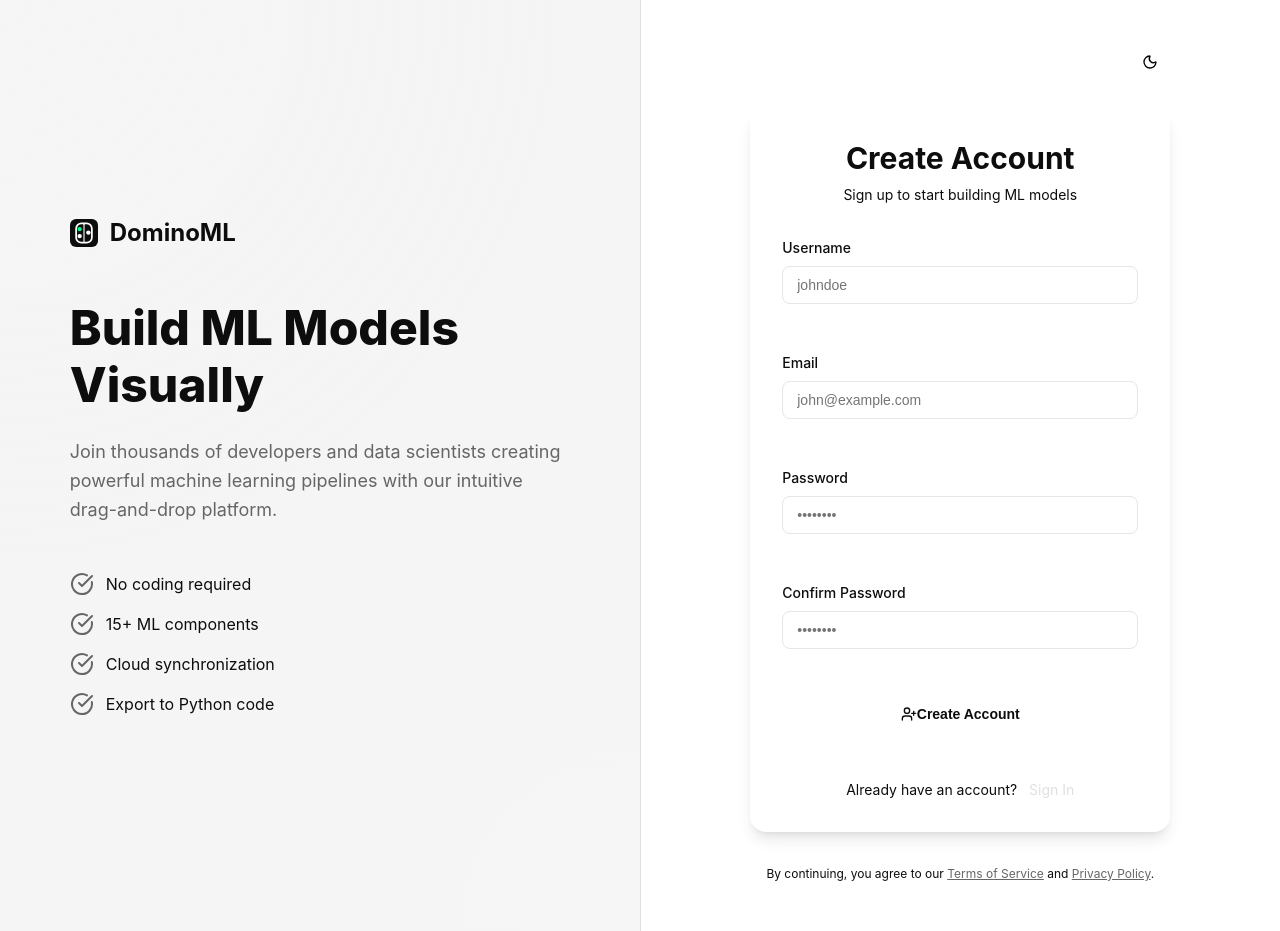
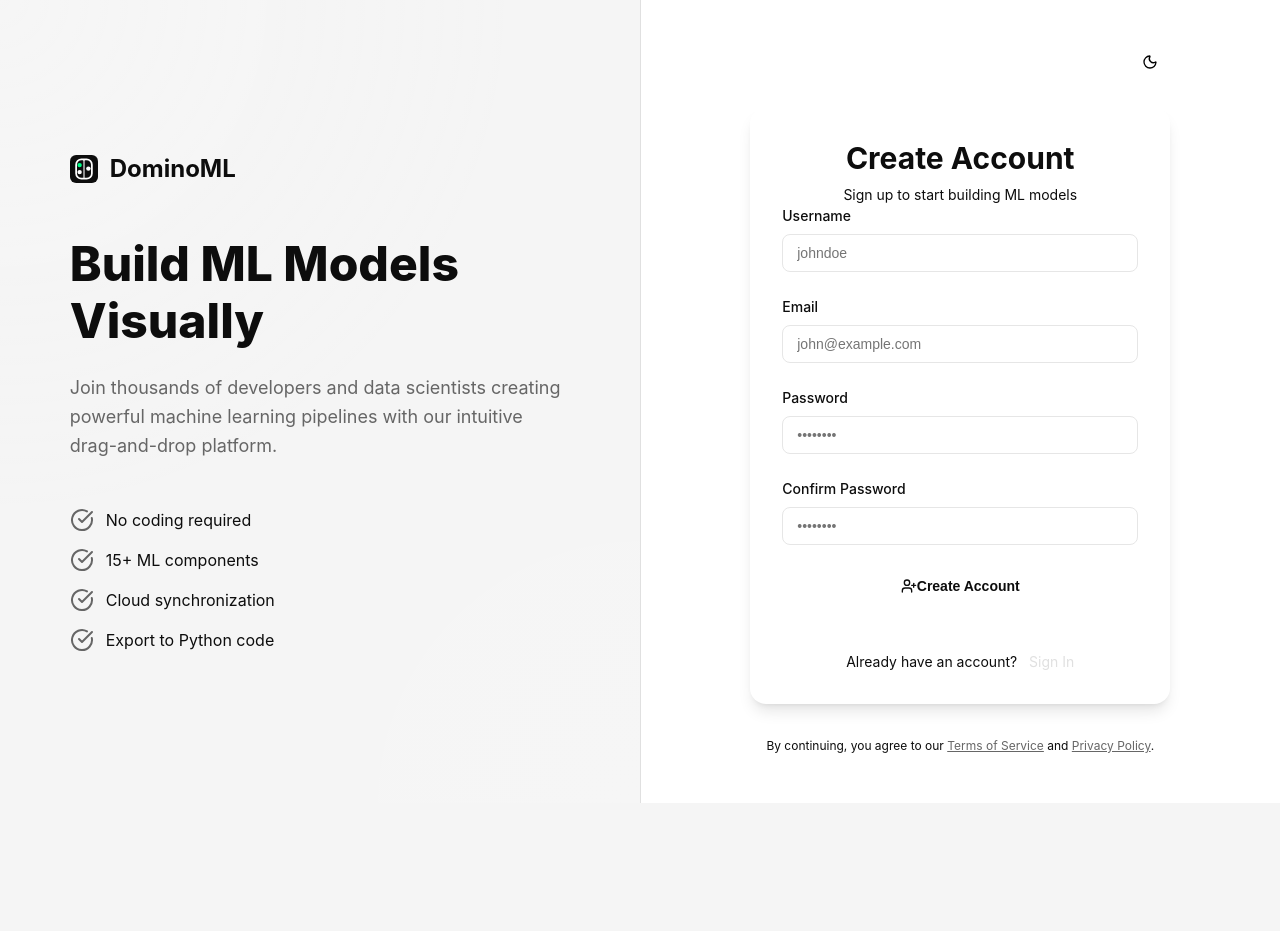
Before and after one commit to 1mystic/Domino_ML, a Flask app: page /auth/signup in a window 1280 px wide. After the commit the page ends 803 px from the top, so only its background shows below. Run offline with Flask 3, Linux system fonts and the light colour scheme.

Commit message:
re-requirements

```diff
--- a/app/static/css/auth.css
+++ b/app/static/css/auth.css
@@ -144,7 +144,6 @@
 }
 
 .auth-card-header {
-    margin-bottom: 2rem;
     text-align: center;
 }
 
@@ -162,7 +161,6 @@
 .auth-form {
     display: flex;
     flex-direction: column;
-    gap: 1.5rem;
 }
 
 .auth-footer {
--- a/requirements.txt
+++ b/requirements.txt
@@ -9,3 +9,5 @@ WTForms
 python-dotenv
 Werkzeug
 email-validator
+gunicorn
+requests
```
